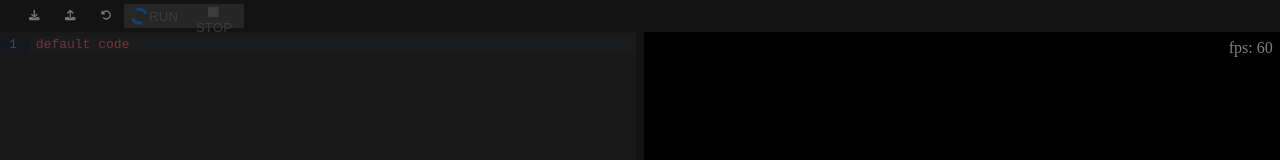
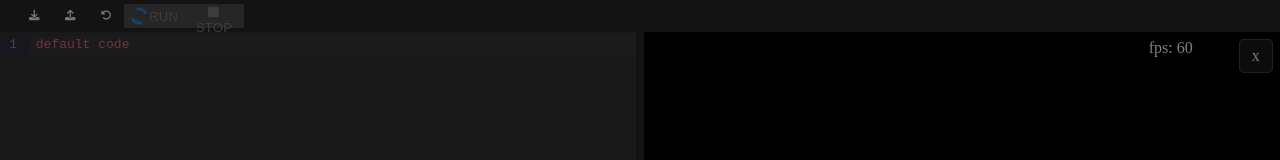
Before and after one commit to jl-wynen/pyrihelion, a Vue app: page / in a window 1280 px wide. Shown: the top 160 px of the page. Built offline with nearby package versions, Linux system fonts and the light colour scheme.

Commit message:
Add button to show axes helper

```diff
--- a/src-js/components/Canvas.vue
+++ b/src-js/components/Canvas.vue
@@ -1,7 +1,7 @@
 <script setup lang="ts">
 import { inject, Ref } from "vue"
 import { updateRate as updateRateKey } from "../injection"
-import { UpdateRate } from "../gangleri"
+import { UpdateRate, toggleAxesHelper } from "../gangleri"
 
 const updateRate = inject(updateRateKey) as Ref<UpdateRate>
 
@@ -18,6 +18,14 @@ defineExpose({
     <div id="canvas-wrapper">
         <div id="render-container"></div>
         <div id="update-rate">fps: {{ updateRate.fps }}</div>
+        <div id="canvas-toolbar">
+            <input
+                type="checkbox"
+                id="toggle-axes"
+                @change="toggleAxesHelper"
+            />
+            <label for="toggle-axes">x</label>
+        </div>
     </div>
 </template>
 
@@ -37,7 +45,7 @@ defineExpose({
 #update-rate {
     position: absolute;
     top: 0;
-    right: 0;
+    right: 5em;
     padding: 1ex;
     text-align: left;
     z-index: 100;
@@ -45,4 +53,70 @@ defineExpose({
     color: white;
     user-select: none;
 }
+
+#canvas-toolbar {
+    position: absolute;
+    top: 0;
+    right: 0;
+    padding: 1ex;
+    z-index: 100;
+    display: block;
+    color: white;
+    user-select: none;
+}
+
+#canvas-toolbar input[type="checkbox"] {
+    height: 0;
+    width: 0;
+    visibility: hidden;
+    display: none;
+}
+
+#canvas-toolbar label {
+    display: table-cell;
+    width: 2em;
+    height: 2em;
+    background: #3232327f;
+    border: 1px solid #7070707f;
+    border-radius: 5px;
+    cursor: pointer;
+    text-align: center;
+    vertical-align: middle;
+
+    &:hover {
+        background: #4d4d4d9f;
+    }
+
+    &:active {
+        background: #6060609f;
+    }
+}
+
+#canvas-toolbar input[type="checkbox"]:checked + label {
+    background: #6060609f;
+
+    &:hover {
+        background: #4d4d4d9f;
+    }
+
+    &:active {
+        background: #3232327f;
+    }
+}
+
+#canvas-toolbar button {
+    background: #3232327f;
+    border: 1px solid #7070707f;
+    border-radius: 5px;
+    width: 2em;
+    height: 2em;
+
+    &:hover {
+        background: #4d4d4d9f;
+    }
+
+    &:active {
+        background: #6060609f;
+    }
+}
 </style>
--- a/src-js/gangleri/index.ts
+++ b/src-js/gangleri/index.ts
@@ -70,3 +70,7 @@ export function start() {
     }
     animate()
 }
+
+export function toggleAxesHelper() {
+    scene?.toggleAxes()
+}
--- a/src-js/gangleri/scene.ts
+++ b/src-js/gangleri/scene.ts
@@ -3,6 +3,7 @@ import * as THREE from "three"
 export class Scene {
     private readonly scene: THREE.Scene
     private userObjects: Map<number, THREE.Mesh>
+    private axesHelper: THREE.AxesHelper | undefined = undefined
 
     constructor() {
         this.scene = new THREE.Scene()
@@ -40,6 +41,18 @@ export class Scene {
         this.userObjects.clear()
     }
 
+    toggleAxes(): void {
+        console.log("toggle")
+        if (this.axesHelper === undefined) {
+            this.axesHelper = new THREE.AxesHelper(1)
+            this.scene.add(this.axesHelper)
+        } else {
+            this.scene.remove(this.axesHelper)
+            this.axesHelper.dispose()
+            this.axesHelper = undefined
+        }
+    }
+
     get underlying(): THREE.Scene {
         return this.scene
     }
```
